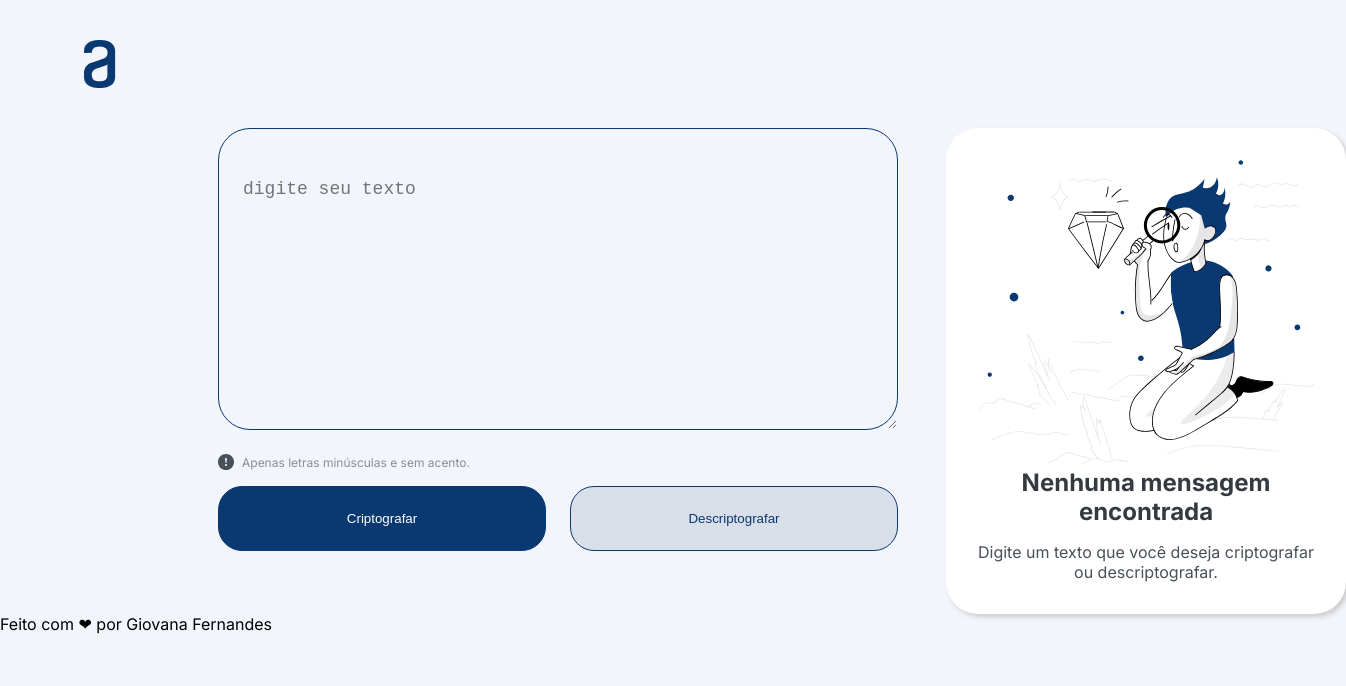
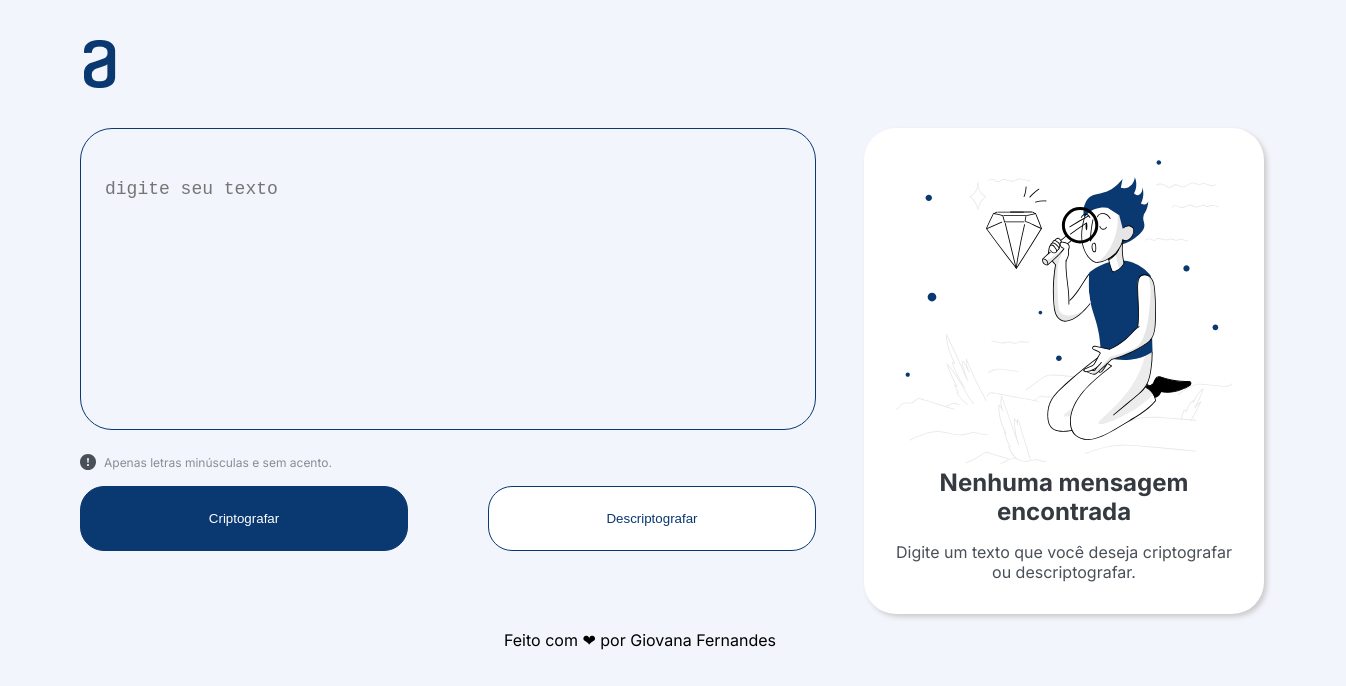
Before and after one commit to GiovanaJensen/encriptador, a plain HTML site: page index.html in a window 1280 px wide. Shown: the whole page, 1346 px wide, since content can reach past the window. Drawn offline with Linux system fonts and the light colour scheme.

Commit message:
footer and buttons style

```diff
--- a/index.html
+++ b/index.html
@@ -13,14 +13,14 @@
         <h1>alura</h1>
     </header>
     <main>
-        <form action="" method="">
+        <section id="form">
             <textarea name="mensagem" id="mensagem" rows="10" placeholder="digite seu texto"></textarea>
             <p><img src="imgs/warning.svg" alt="sinal de alerta">Apenas letras minúsculas e sem acento.</p>
             <div id="buttons">
                 <button>Criptografar</button>
                 <button>Descriptografar</button>
             </div>
-        </form>
+        </section>
         <section id="mensagens">
             <img src="imgs/image.svg" alt="ilustração de um garoto ajoelhado na grama olhando com uma lupa um diamante">
             <h2>Nenhuma mensagem encontrada</h2>
--- a/style.css
+++ b/style.css
@@ -28,10 +28,12 @@ main {
     display: grid;
     grid-template-columns: 2fr 1fr;
     gap: 3rem;
-    padding: 0 24px 0 13.625rem ;
+    padding-left: 5rem ;
+    padding-right: 1rem;
 }
 
 main textarea{
+    resize:none;
     border: 1px solid #0A3871;
     border-radius: 2rem;
     width: 100%;
@@ -40,7 +42,7 @@ main textarea{
     font-size: 1.125rem;
 }
 
-main form p{
+main #form p{
     display: flex;
     align-items: center;
     margin-top: 1.25rem;
@@ -52,9 +54,8 @@ main form p{
 
 main div#buttons{
     display: flex;
-    justify-content: space-evenly;
+    justify-content: space-between;
     width: 100%;
-    gap: 1.5rem;
 }
 
 main button{
@@ -62,6 +63,7 @@ main button{
     border-radius: 1.5rem;
     width: 20.5rem;
     padding: 1.5rem;
+    cursor: pointer;
 }
 
 main div#buttons button:first-child{
@@ -69,12 +71,22 @@ main div#buttons button:first-child{
     color: #fff;
 }
 
+main div#buttons button:first-child:hover{
+    background-color:#052051;
+    transition: all .45s ease;
+}
+
 main div#buttons button:last-child{
-    background-color: #D8DFE8;
+    background-color: #fff;
     color: #0A3871;
 }
 
-main section{
+main div#buttons button:last-child:hover{
+    background-color: #EFF1FA;
+    transition: all .45s ease;
+}
+
+main section#mensagens{
     background-color: #fff;
     border-radius: 2rem;
     box-shadow: 3px 3px 5px #ccc;
@@ -82,11 +94,16 @@ main section{
     text-align: center;
 }
 
-main section h2{
+main section#mensagens h2{
     color: #343A40;
 }
 
-main section p {
+main section#mensagens p {
     margin-top: 1rem;
     color: #495057;
 }
+
+footer{
+    text-align: center;
+    padding: 1rem;
+}
```
